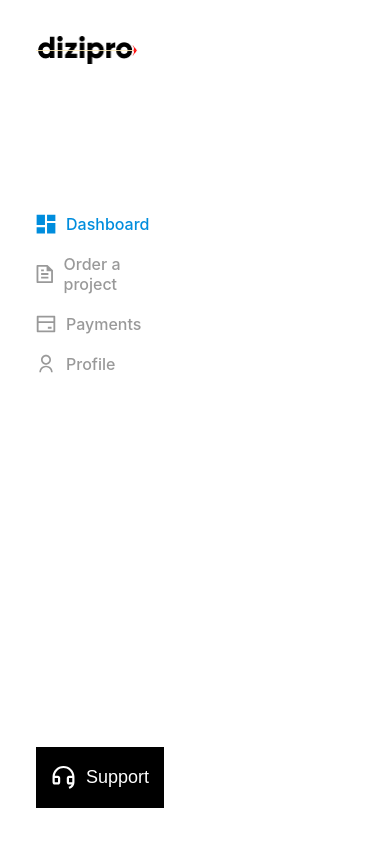
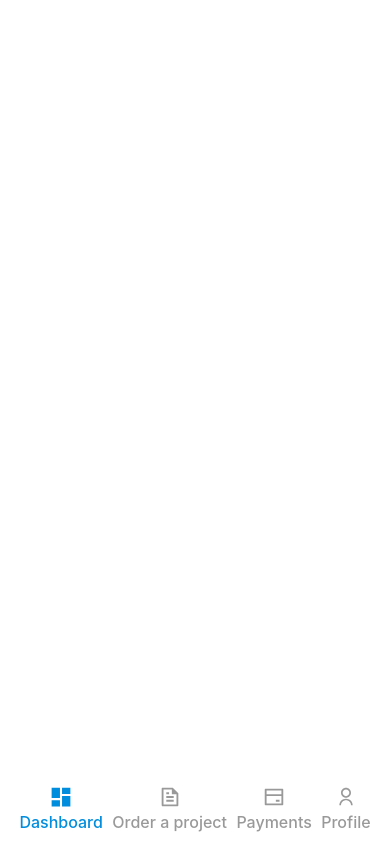
Before and after one commit to Asarvarjon/dizipro-frontend, a React (Create React App) app: page / in a window 390 px wide. Built offline with nearby package versions, Linux system fonts and the light colour scheme; sample sign-in values are in the browser's storage; the HTML template or start-up script is replaced by a standard one.

Commit message:
completed sidebar responsive

```diff
--- a/src/components/Sidebar/Sidebar.scss
+++ b/src/components/Sidebar/Sidebar.scss
@@ -92,3 +92,73 @@
 		}
 	}
 }
+
+@media (max-width: 556px) {
+	.sidebar {
+		width: 100%;
+		height: 70px;
+		bottom: 0;
+		padding: 10px;
+		display: flex;
+		justify-content: center;
+		align-items: center;
+
+		&__route-item__title {
+			padding-left: 0px;
+			padding-top: 5px;
+		}
+
+		&__route-list {
+			width: 100%;
+			height: 100%;
+			margin: 0;
+			display: flex;
+			align-items: center;
+			justify-content: space-evenly;
+		}
+
+		&__logo {
+			display: none;
+		}
+
+		&__support-button {
+			display: none !important;
+		}
+
+		&__route-item {
+			margin: 0;
+			a {
+				flex-direction: column;
+			}
+
+			svg {
+				padding: 0;
+			}
+		}
+	}
+}
+
+@media (max-width: 386px) {
+	.sidebar {
+		&__route-item {
+			a {
+				p {
+					font-size: 14px;
+					color: red;
+				}
+			}
+		}
+	}
+}
+
+@media (max-width: 286px) {
+	.sidebar {
+		&__route-item {
+			a {
+				p {
+					font-size: 12px;
+				}
+			}
+		}
+	}
+}
```
